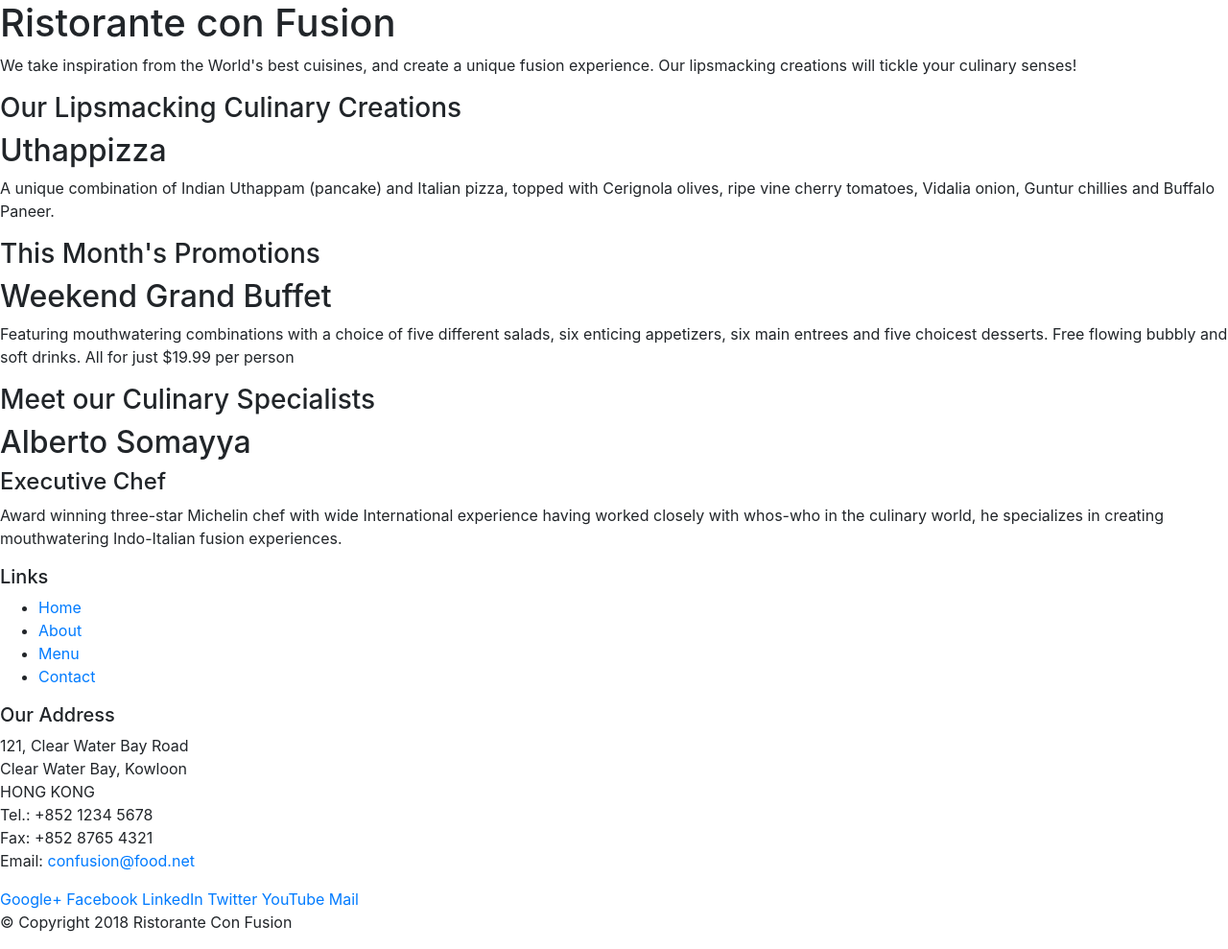
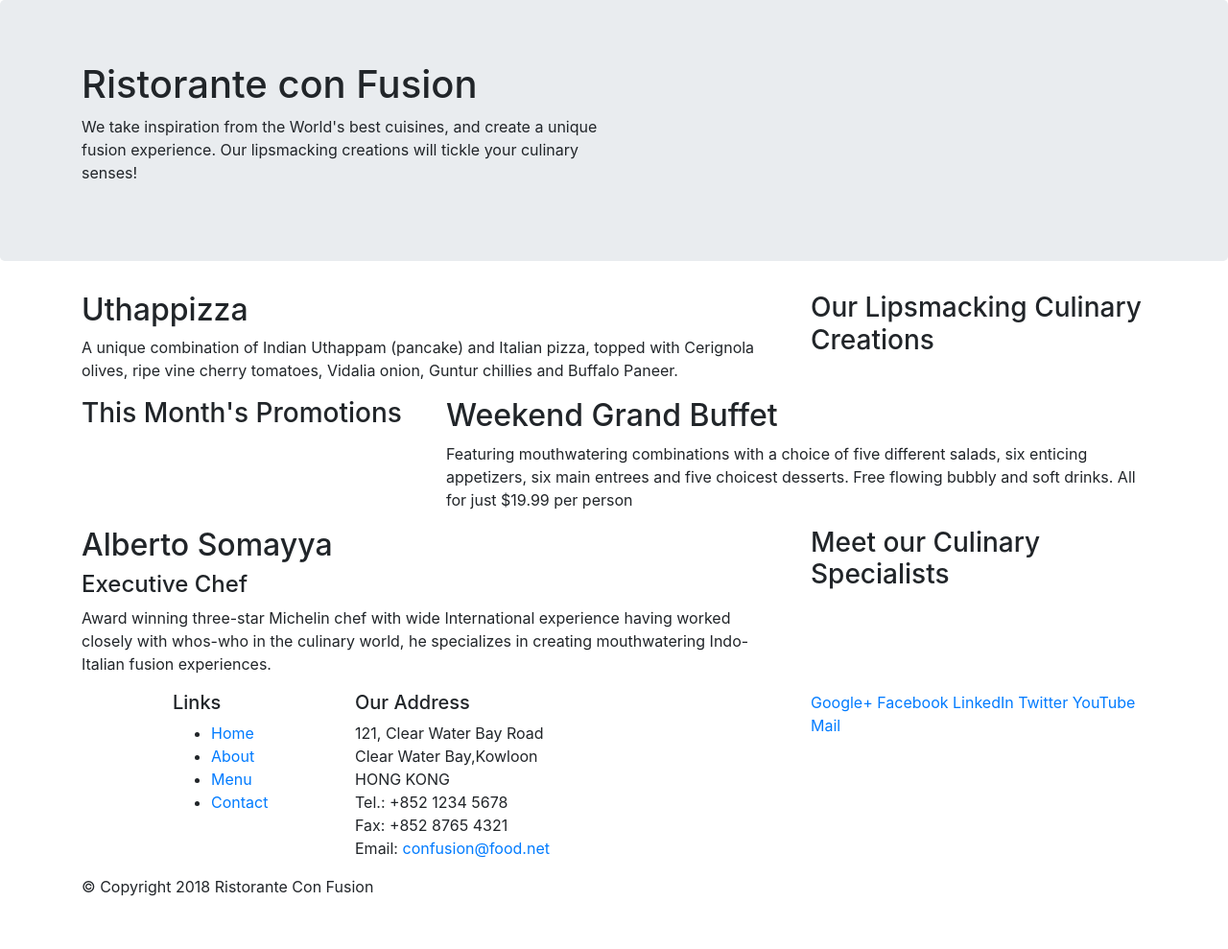
Before and after one commit to pavanshekar997/Boot-strap, a website: page index.html in a window 1280 px wide. Shown: the whole page at 96% size. After the commit the page ends 952 px from the top, so only its background shows below. Drawn offline with nearby package versions, Linux system fonts and the light colour scheme.

Commit message:
bootstarp-part1

```diff
--- a/index.html
+++ b/index.html
@@ -13,46 +13,46 @@
 
 <body>
 
-    <header>
-        <div>
-            <div>
-                <div>
+    <header class="jumbotron">
+        <div class="container">
+            <div class="row">
+                <div class="col-12 col-sm-6">
                     <h1>Ristorante con Fusion</h1>
                     <p>We take inspiration from the World's best cuisines, and create a unique fusion experience. Our lipsmacking creations will tickle your culinary senses!</p>
                 </div>
-                <div>
+                <div class="col-12 col-sm">
                 </div>
             </div>
         </div>
     </header>
 
-    <div>
-        <div>
-            <div>
+    <div class="container">
+        <div class="row">
+            <div class="col-12 col-sm-4 order-sm-last col-mid-3">
                 <h3>Our Lipsmacking Culinary Creations</h3>
             </div>
-            <div>
+            <div class="col col-sm oreder-sm-first col-md">
                 <h2>Uthappizza</h2>
                 <p>A unique combination of Indian Uthappam (pancake) and Italian pizza, topped with Cerignola olives, ripe vine cherry tomatoes, Vidalia onion, Guntur chillies and Buffalo Paneer.</p>
             </div>
         </div>
 
 
-        <div>
-            <div>
+        <div class="row">
+            <div class="col-12 col-sm-4 col-mid-3">
                 <h3>This Month's Promotions</h3>
             </div>
-            <div>
+            <div class="col col-sm col-md">
                 <h2>Weekend Grand Buffet</h2>
                 <p>Featuring mouthwatering combinations with a choice of five different salads, six enticing appetizers, six main entrees and five choicest desserts. Free flowing bubbly and soft drinks. All for just $19.99 per person </p>
             </div>
         </div>
 
-        <div>
-            <div>
+        <div class="row">
+            <div class="col-12 col-sm-4 order-sm-last col-mid-3" >
                 <h3>Meet our Culinary Specialists</h3>
             </div>
-            <div>
+            <div class="col col-sm order-col-first col-md">
                 <h2>Alberto Somayya</h2>
                 <h4>Executive Chef</h4>
                 <p>Award winning three-star Michelin chef with wide International experience having worked closely with whos-who in the culinary world, he specializes in creating mouthwatering Indo-Italian fusion experiences. </p>
@@ -60,10 +60,10 @@
         </div>
     </div>
 
-    <footer>
-        <div>
-            <div>
-                <div>
+    <footer class="container">
+        <div class="row">
+            <div class="col-4  offset-1 col-sm-2">
+
                     <h5>Links</h5>
                     <ul>
                         <li><a href="#">Home</a></li>
@@ -72,18 +72,18 @@
                         <li><a href="#">Contact</a></li>
                     </ul>
                 </div>
-                <div>
+                <div class="col-7 col-sm-5">
                     <h5>Our Address</h5>
                     <address>
 		              121, Clear Water Bay Road<br>
-		              Clear Water Bay, Kowloon<br>
+		              Clear Water Bay,Kowloon<br>
 		              HONG KONG<br>
 		              Tel.: +852 1234 5678<br>
 		              Fax: +852 8765 4321<br>
 		              Email: <a href="mailto:confusion@food.net">confusion@food.net</a>
 		           </address>
                 </div>
-                <div>
+                <div class="col-12 col-sm-4">
                     <div>
                         <a href="http://google.com/+">Google+</a>
                         <a href="http://www.facebook.com/profile.php?id=">Facebook</a>
@@ -94,8 +94,8 @@
                     </div>
                 </div>
            </div>
-           <div>
-                <div>
+           <div class="row">
+                <div class="col-auto">
                     <p>© Copyright 2018 Ristorante Con Fusion</p>
                 </div>
            </div>
```
